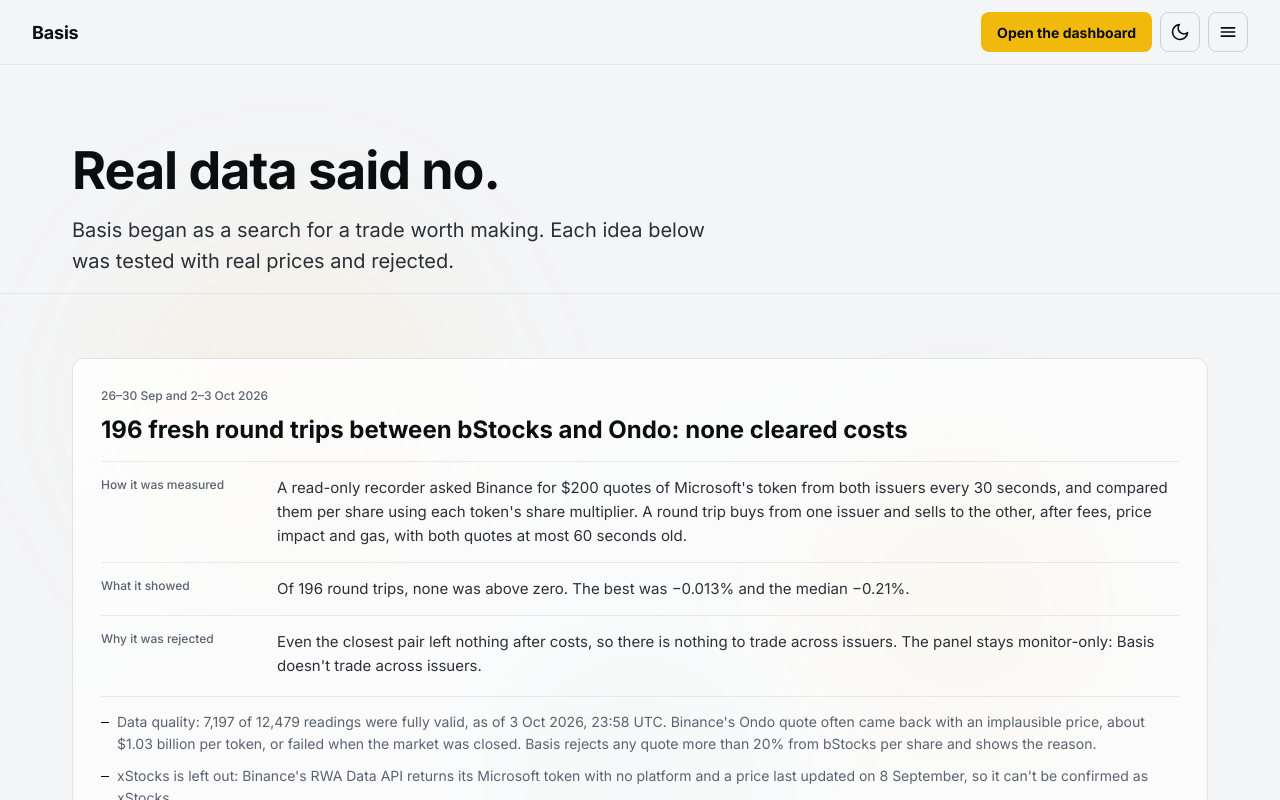
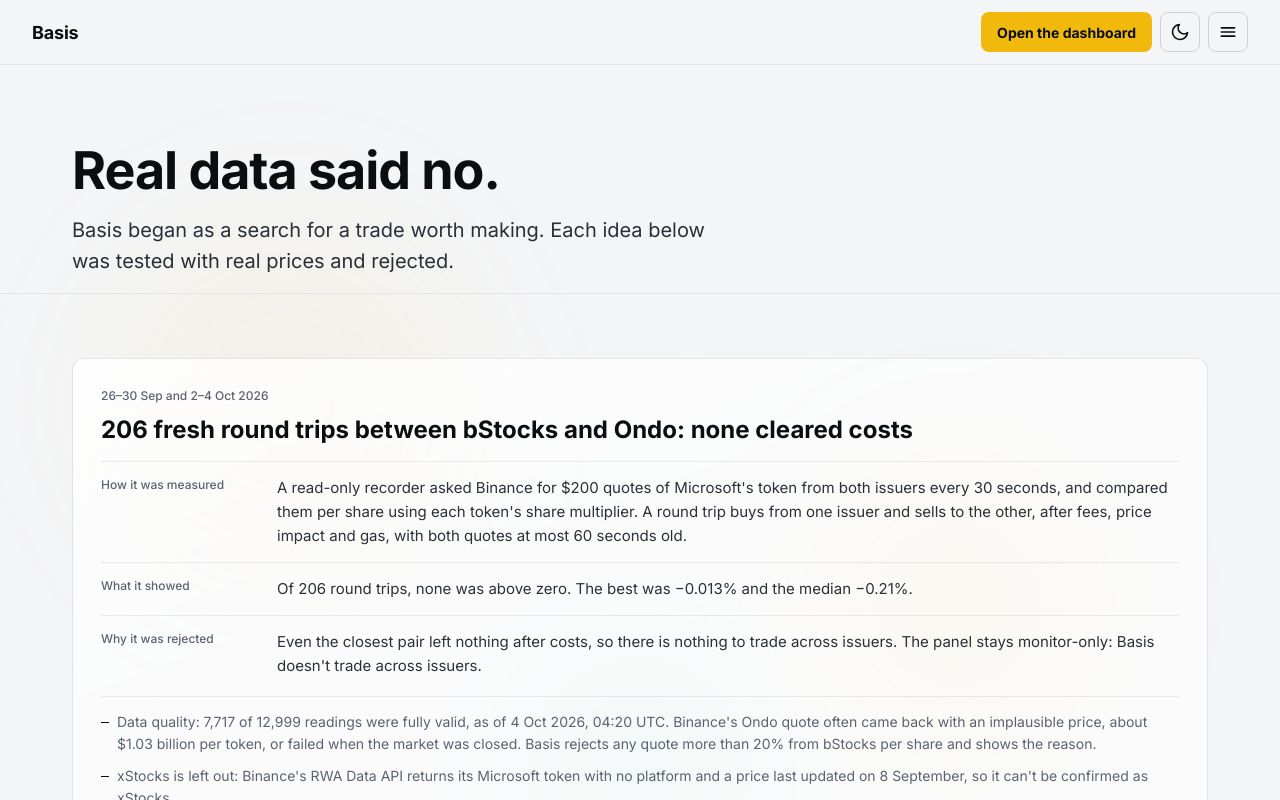
Before and after one commit to blaxko/basis, a Next.js app: page /findings in a window 1280 px wide. Shown: the top 800 px of the page. Built offline with nearby package versions, Linux system fonts and the light colour scheme.

Commit message:
Findings recounted: 206 fresh round trips, none cleared costs (12,999 readings, 4 Oct 04:20 UTC)

```diff
--- a/components/finding-facts.ts
+++ b/components/finding-facts.ts
@@ -1,22 +1,22 @@
 // The time-sensitive figures the landing page and the Findings page quote,
 // in one place, so the two never disagree. Recounted from the cross-issuer
 // recorder's export (basis-assessment/issuer-data, outside the repo) on
-// 2026-10-03 23:58 UTC: fresh round trips are valid readings whose buy and
+// 2026-10-04 04:20 UTC: fresh round trips are valid readings whose buy and
 // sell quotes were both at most 60 s old. Recount before every deploy that
 // shows them; test/site-pages.test.ts pins them.
 
 export const FINDING_FACTS = {
   roundTrips: {
-    count: 196,
+    count: 206,
     cleared: 0,
     best: "−0.013%",
     median: "−0.21%",
-    period: "26–30 Sep and 2–3 Oct 2026",
+    period: "26–30 Sep and 2–4 Oct 2026",
   },
   readings: {
-    total: 12479,
-    valid: 7197,
-    asOf: "3 Oct 2026, 23:58 UTC",
+    total: 12999,
+    valid: 7717,
+    asOf: "4 Oct 2026, 04:20 UTC",
   },
   // The recorder keeps the last 24 hours in memory and was exported in
   // between, so these stretches are missing from the record.
```
